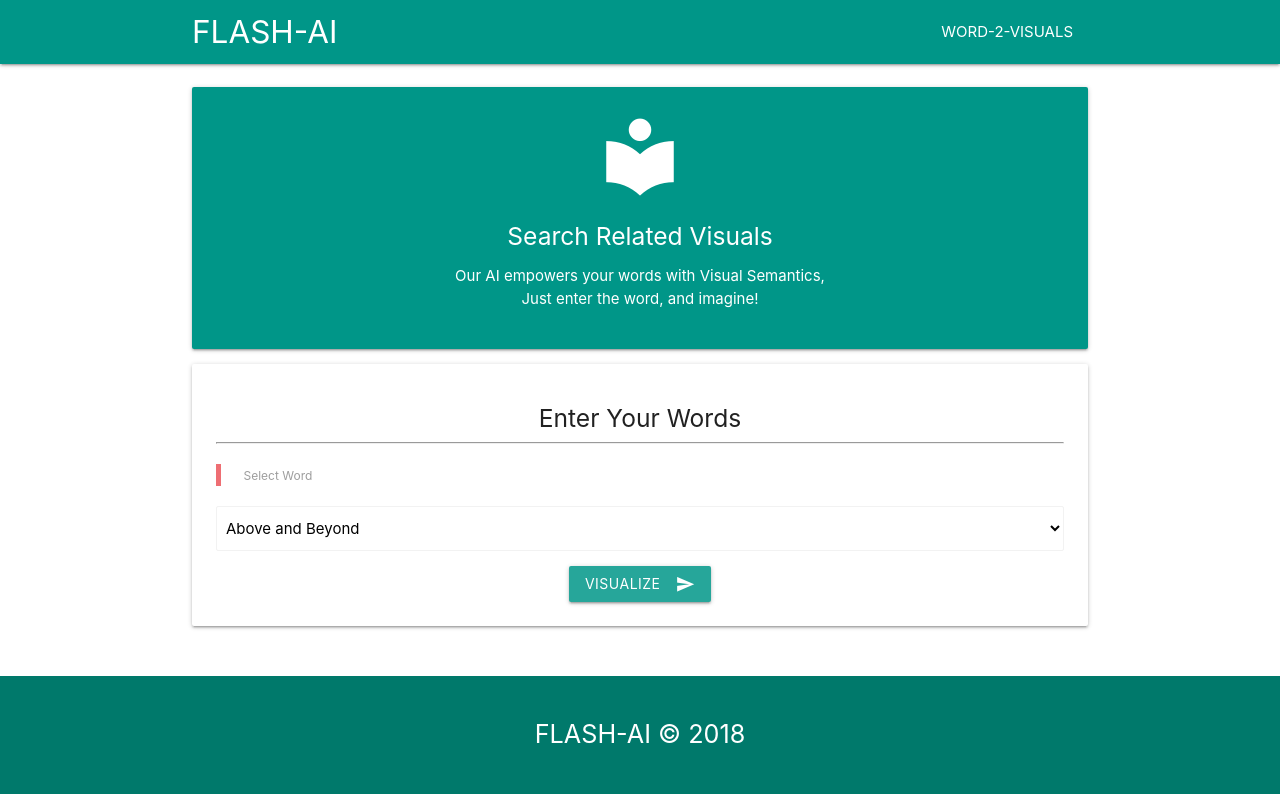
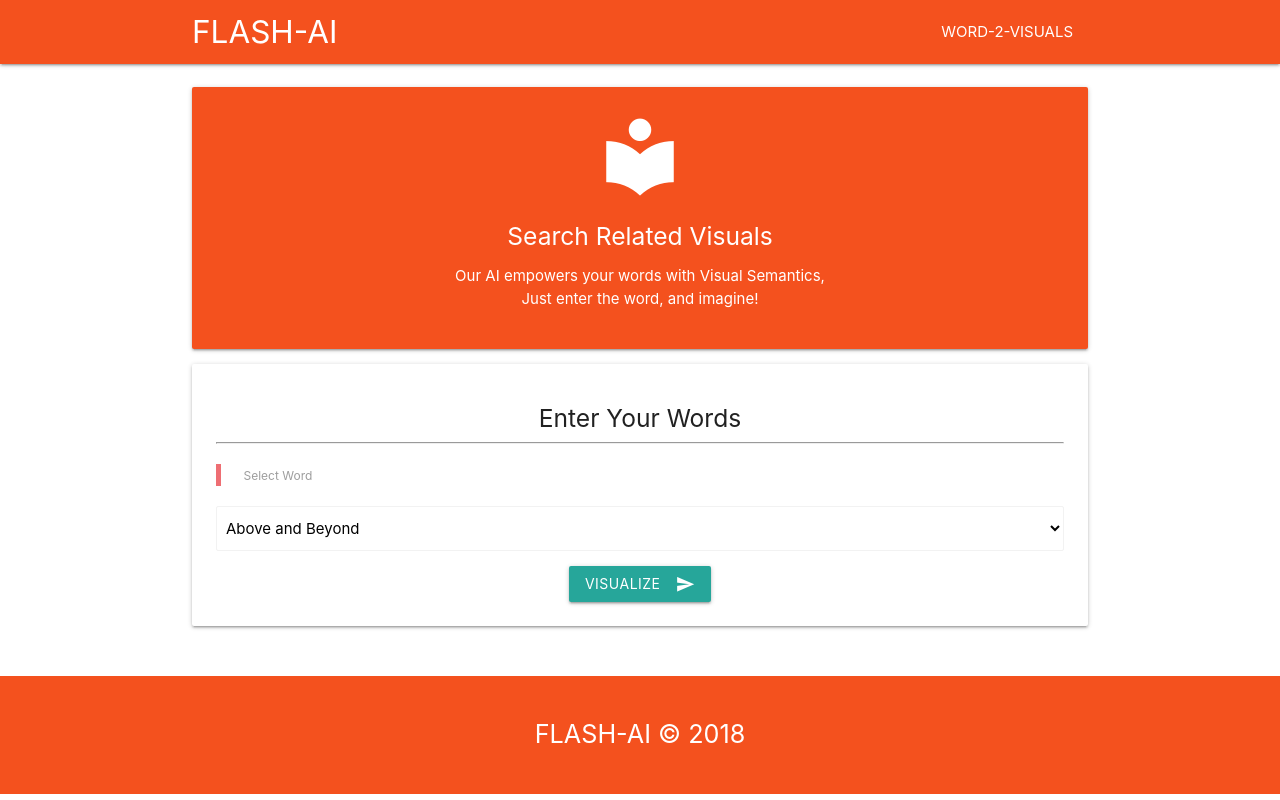
Before and after one commit to isamabdullah88/InterfaceW2V, a Django app: page / in a window 1280 px wide. Run offline with Django 3.2, Linux system fonts and the light colour scheme; data comes from the database, SQL or seed files in the repository; some libraries are stand-ins or nearby versions.

Commit message:
Change color

```diff
--- a/Interface/templates/Interface/base.html
+++ b/Interface/templates/Interface/base.html
@@ -28,7 +28,7 @@
 <body id="home" class="scrollspy">
 <!-- Navbar -->
 <div class="navbar-fixed">
-    <nav class="teal">
+    <nav class="deep-orange darken-1">
         <div class="container">
             <div class="nav-wrapper">
                 <a href="/" class="brand-logo">
@@ -56,7 +56,7 @@
 
 
 <!-- Footer -->
-<footer class="section teal darken-2 white-text center page-footer">
+<footer class="section deep-orange darken-1 white-text center page-footer">
     <p class="flow-text">FLASH-AI &copy; 2018</p>
 </footer>
 
--- a/Interface/templates/Interface/input.html
+++ b/Interface/templates/Interface/input.html
@@ -8,7 +8,7 @@
     <div class="container">
         <div class="row">
             <div>
-                <div class="card-panel teal white-text center">
+                <div class="card-panel deep-orange darken-1 white-text center">
                     <i class="large material-icons">local_library</i>
                     <h5>Search Related Visuals</h5>
                     <p>Our AI empowers your words with Visual Semantics, <br>
--- a/Interface/templates/Interface/output.html
+++ b/Interface/templates/Interface/output.html
@@ -4,7 +4,7 @@
 {% block Output %}
 <section id="gallery" class="section section-gallery scrollspy">
 	<div class="container">
-		<h4 class="center "><span class="teal-text">Visualize</span>
+		<h4 class="center "><span class="deep-orange darken-1-text">Visualize</span>
 			<a class="waves-effect waves-light btn modal-trigger">{{word}}</a>
 			<!-- Modal Structure -->
 			<div id="modal1" class="modal">
```
